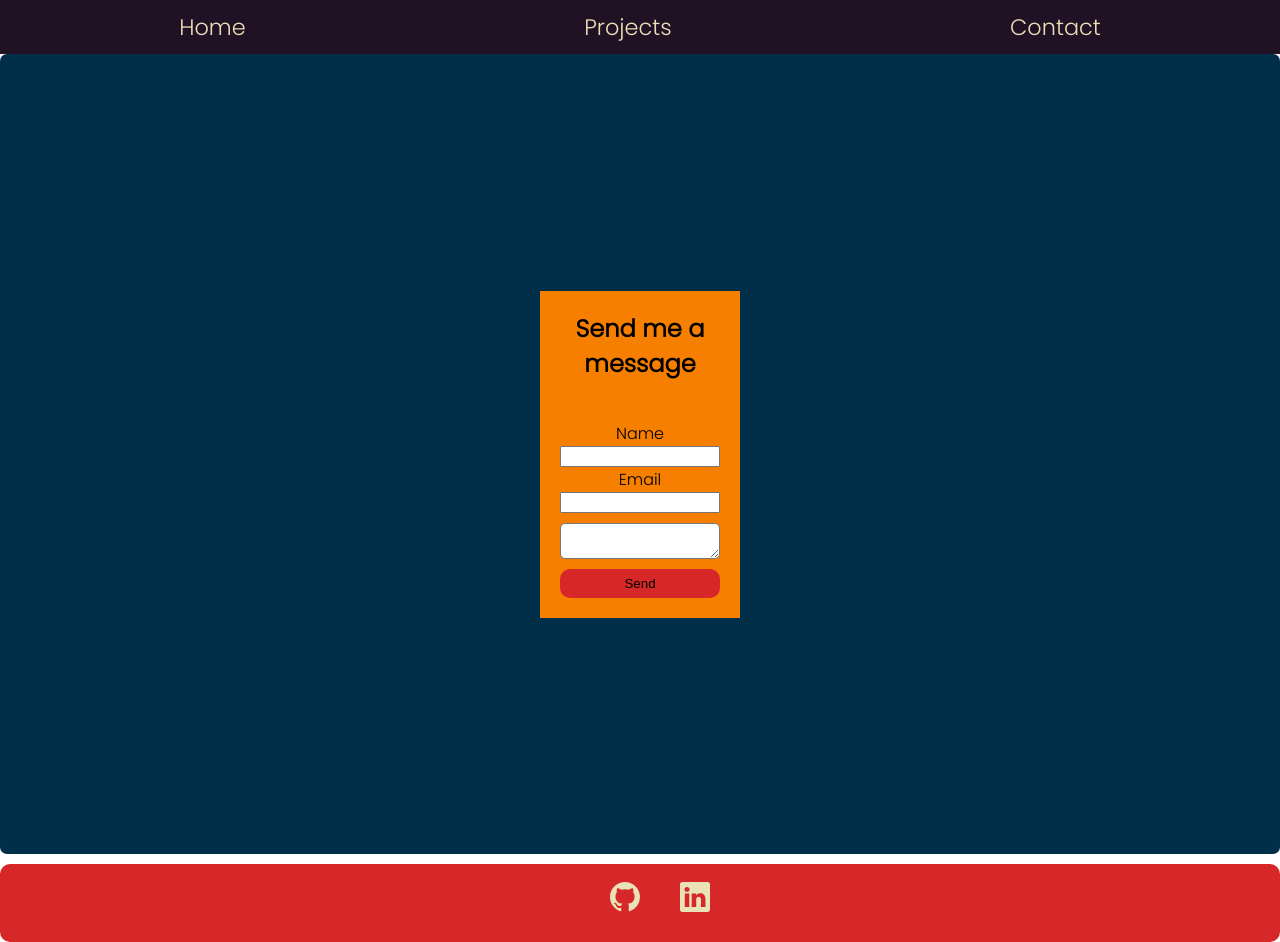
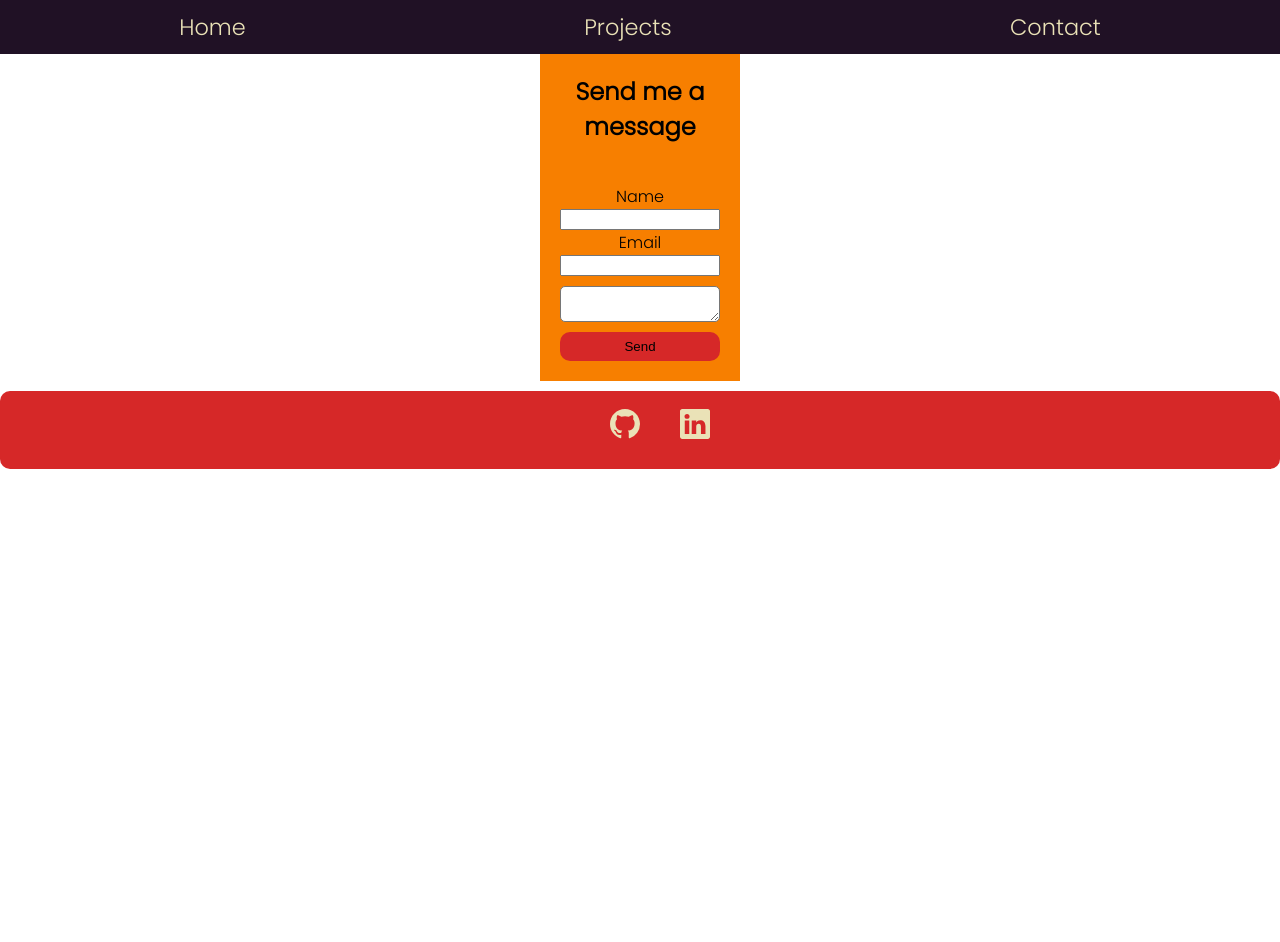
Before and after one commit to connor-cs/portfolio, a React (Create React App) app: page /contact in a window 1280 px wide. After the commit the page ends 800 px from the top, so only its background shows below. Built offline with nearby package versions, Linux system fonts and the light colour scheme.

Commit message:
css fixes

```diff
--- a/src/App.css
+++ b/src/App.css
@@ -8,8 +8,8 @@ body {
   display: flex;
   justify-content: center;
   align-items: center;
-  height: 100vh;
-  width: 100vw;
+  /* height: 100vh;
+  width: 100vw; */
 
 
 }
@@ -53,8 +53,8 @@ body {
   border-radius: 7px;
   align-items: center;
   background-color: #003049;
-  width: 100vw;
-  height: 100vh;
+  /* width: 100vw;
+  height: 100vh; */
 }
 
 .contact>form {
@@ -185,7 +185,7 @@ body {
 
 .carousel {
   background-size: contain;
-  height: 30%;
+  /* height: 30%; */
 }
 
 
@@ -193,24 +193,25 @@ body {
   display: flex;
   flex-direction: column;
   border: 5px solid blue;
-  height: 100vh;
+  /* height: 100vh; */
 }
 
 .proj {
-max-height: 50%;
+/* max-height: 50%; */
 }
 
 .proj-image {
   /* max-width: 100%;
   height: 100px; */
   object-fit: contain;
+  max-width: 200px;
 }
 
 .proj-container {
-  height: 100%;
+  /* height: 100%; */
   display: grid;
   border: 3px solid red;
-  grid-template-columns: repeat(3, minmax(100px, 1fr));
+  grid-template-columns: repeat(3, minmax(200px, 1fr));
 }
 
 .skills {
--- a/src/Components/Modal.jsx
+++ b/src/Components/Modal.jsx
@@ -23,16 +23,18 @@ export default function ResModal() {
       <button className="modal-button" onClick={openModal}>
         modal button
       </button>
-      <Modal isOpen={modal} onRequestClose={closeModal} style={customStyles}>
+      {/* <Modal isOpen={modal} onRequestClose={closeModal} style={customStyles}>
         <button onClick={closeModal}>close</button>
         <iframe
           id="res"
           title="resume"
           width="90%"
           height="90%"
-          src="https://pdfhost.io/v/irxap50ue_connor_cyphers_resume_pdf"
+          src=""
         />
-      </Modal>
+
+      </Modal> */}
+      <a href="/connor-cyphers.pdf">text</a>
     </div>
   );
 }
--- a/src/Pages/Contact.jsx
+++ b/src/Pages/Contact.jsx
@@ -51,7 +51,7 @@ export default function Contact() {
 
   function handleChange (e) {
     setFormData({...formData, [e.target.name]: [e.target.value]})
-    console.log([e.target.name], [e.target.value])
+    // console.log([e.target.name], [e.target.value])
   }
 
 }
```
Also changed, not shown: 1 other file (tests, documents, lock files or other folders).
